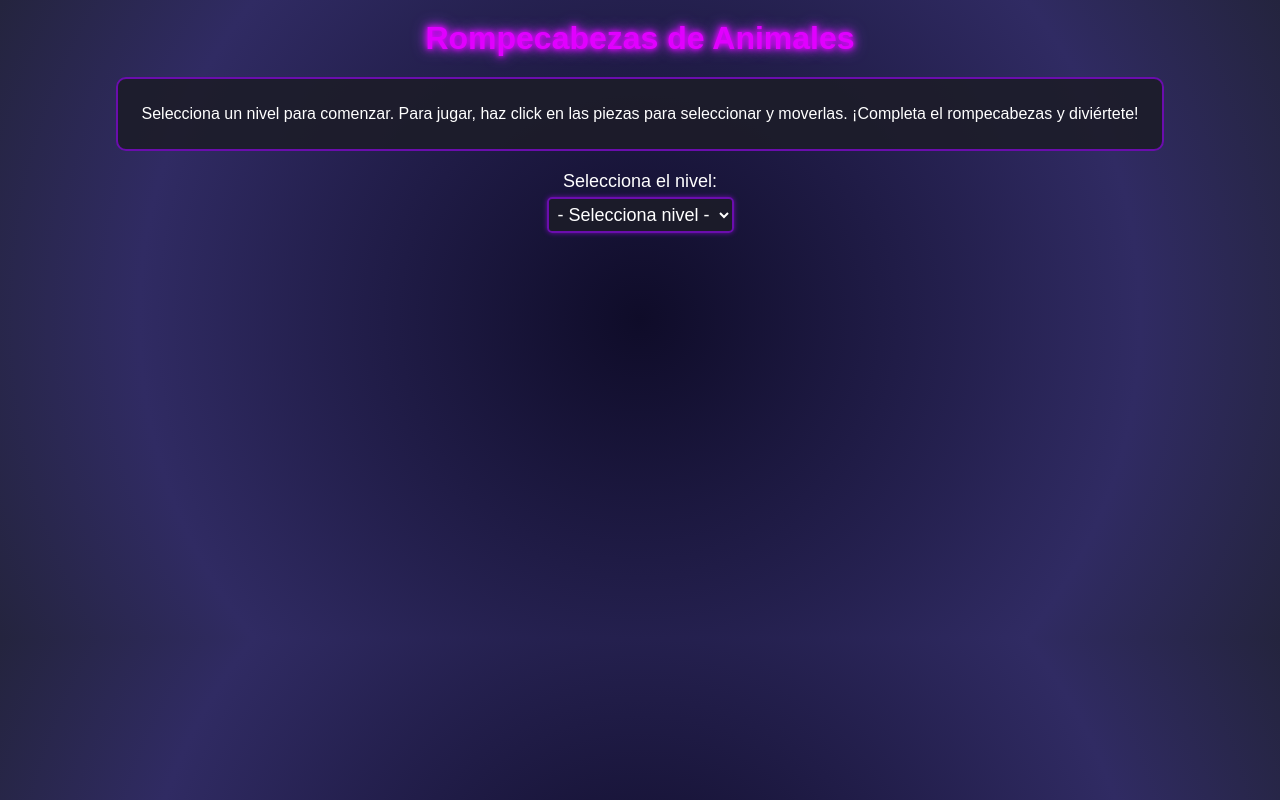
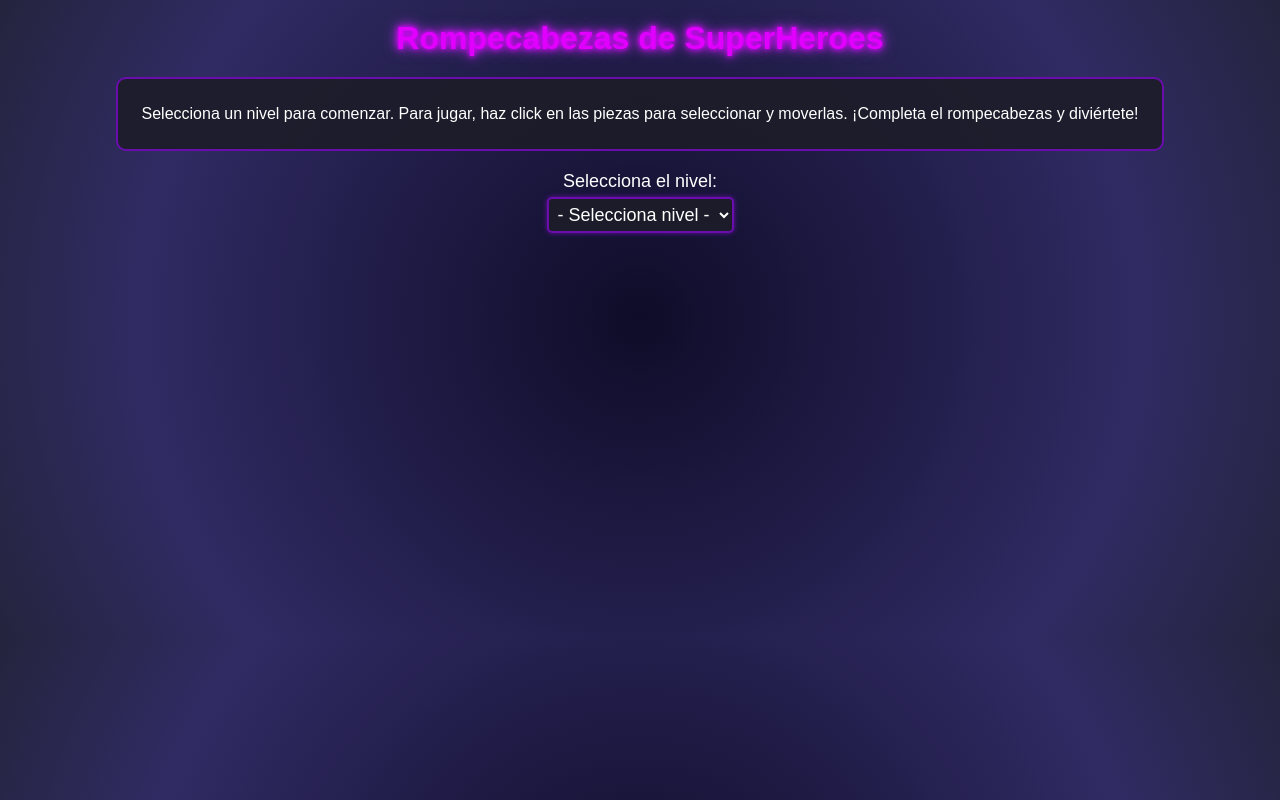
Before and after one commit to mattttttt-18/Superheroes, a plain HTML site: page index.html in a window 1280 px wide. Drawn offline with Linux system fonts and the light colour scheme.

Commit message:
Update index.html

```diff
--- a/index.html
+++ b/index.html
@@ -7,7 +7,7 @@
     <link rel="stylesheet" href="styles.css">
 </head>
 <body>
-    <h1 id="title">Rompecabezas de Animales</h1>
+    <h1 id="title">Rompecabezas de SuperHeroes</h1>
     <div class="instructions">
         <p>Selecciona un nivel para comenzar. Para jugar, haz click en las piezas para seleccionar y moverlas. ¡Completa el rompecabezas y diviértete!</p>
     </div>
```
